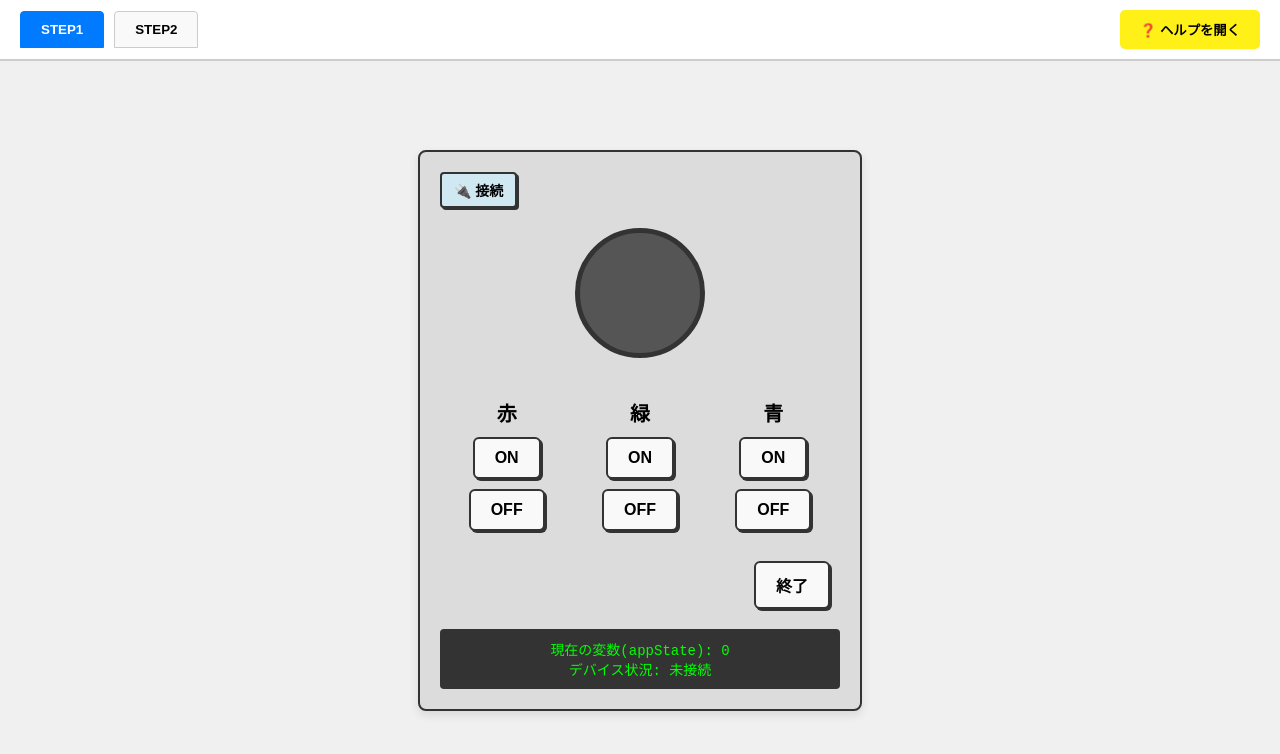
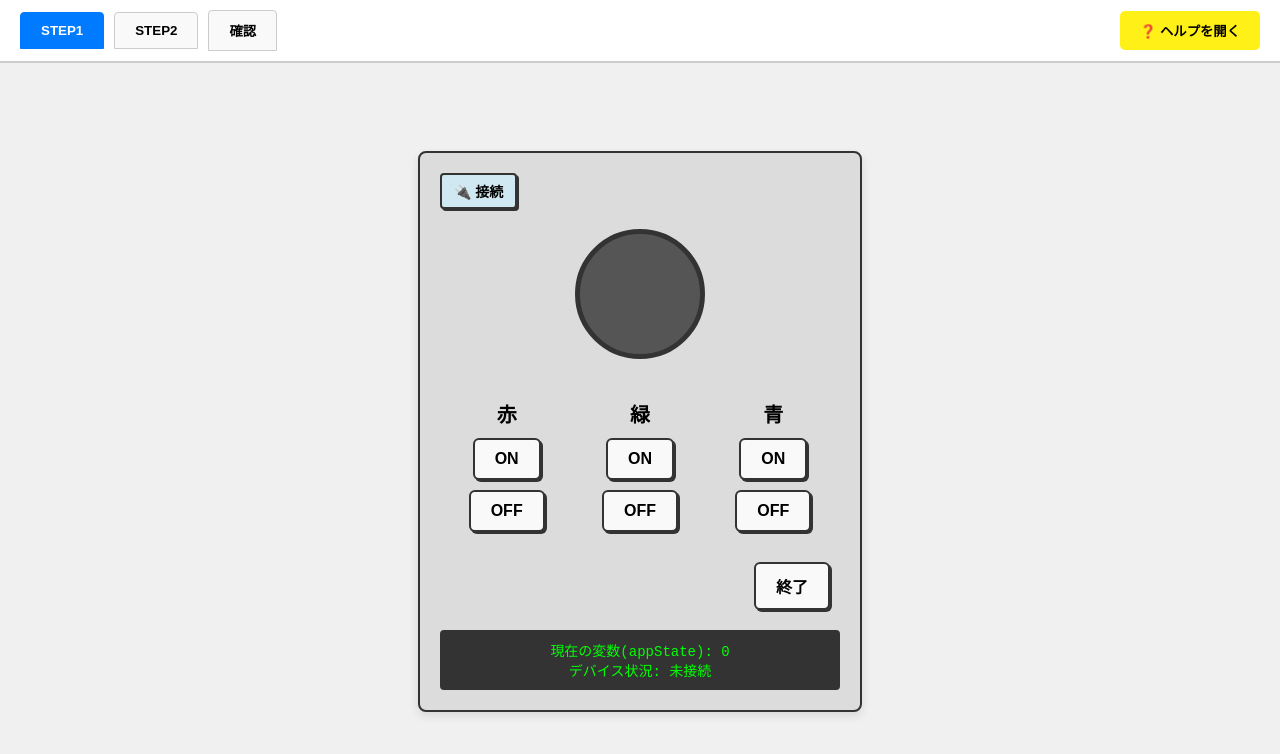
Before and after one commit to NishiyamaTomokazu/AI_Clock, a plain HTML site: page index.html in a window 1280 px wide. Drawn offline with Linux system fonts and the light colour scheme.

Commit message:
Add step3 button to navigation tabs

```diff
--- a/index.html
+++ b/index.html
@@ -9,6 +9,7 @@
     <div class="tabs">
         <button class="tab-btn active" onclick="loadTab('step1.html', this)">STEP1</button>
         <button class="tab-btn" onclick="loadTab('step2.html', this)">STEP2</button>
+        <button class="tab-btn" onclick="loadTab('step3.html', this)">確認</button>
         <button class="tab-btn" id="help-btn" onclick="openHelp()">❓ ヘルプを開く</button>
     </div>
 
```
